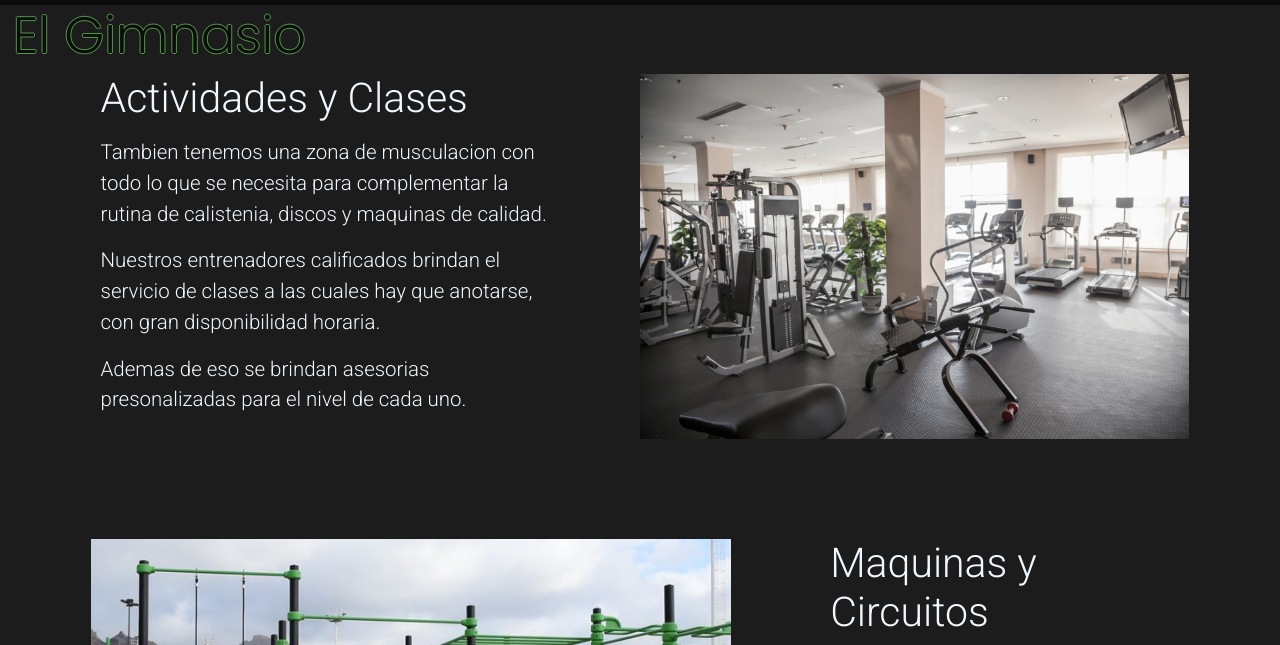
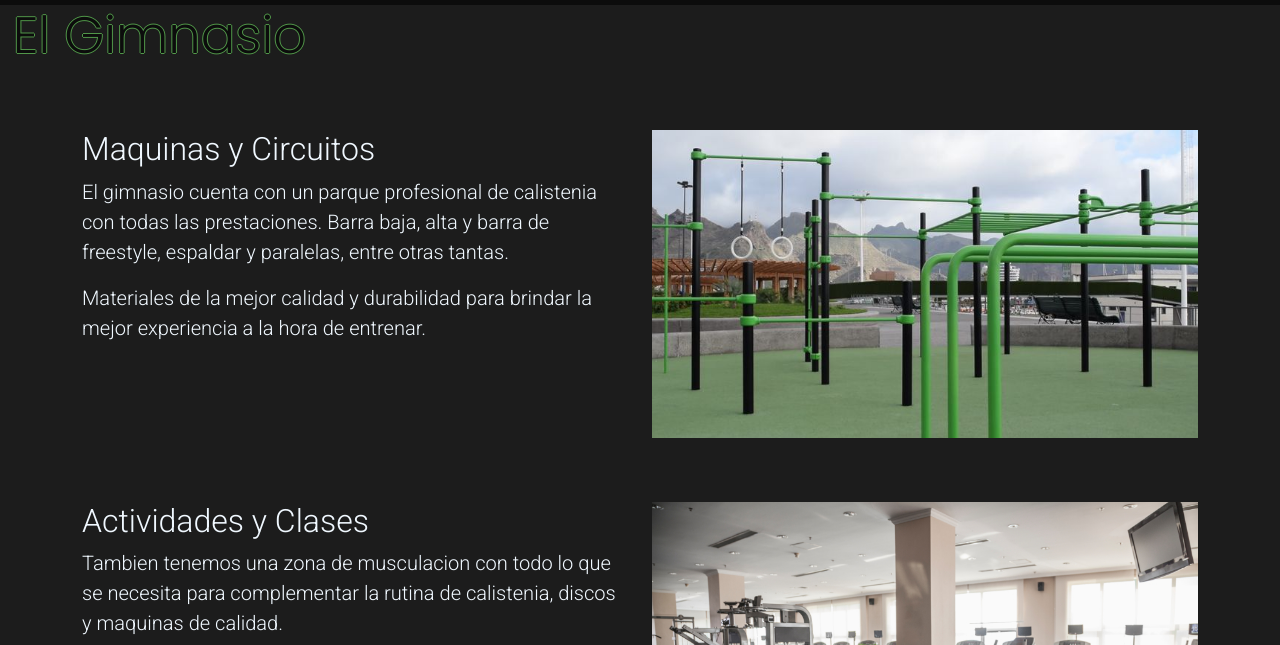
Before and after one commit to Santiago-Papa/Hercules-Street-Workout, a plain HTML site: page paginas/gimnasio.html in a window 1280 px wide. Shown: the part 111-756 px from the top of the page. Drawn offline with nearby package versions, Linux system fonts and the light colour scheme.

Commit message:
Pagina Gimnasio Terminada(Grid)

```diff
--- a/paginas/gimnasio.html
+++ b/paginas/gimnasio.html
@@ -58,22 +58,24 @@
 
         <h1 class="titulos">El Gimnasio</h1>
 
-        <section class="seccionGimnasio">
-            <div class="tituloInfoGimnasio">
+        <section class="container SeccionesGimnasio">
+            <div class="row">
+                <div class="col-sm-12 col-lg-6">
                     <h2>Maquinas y Circuitos</h2>
                     <div class="infoGimnasio">
                         <p>El gimnasio cuenta con un parque profesional de calistenia con todas las prestaciones. Barra baja, alta y barra de freestyle, espaldar y paralelas, entre otras tantas.</p>
                         <p>Materiales de la mejor calidad y durabilidad para brindar la mejor experiencia a la hora de entrenar.</p>
                     </div>
                 </div>
-            <div class="boxImagenGimnasio2">
+                <div class="col-sm-12 col-lg-6">
                     <img src="../imagenes-generales/imagenes-gimnasio/imagen1.jpg" alt="Imagen parque de calistenia" class="imagenesGimnasio">
                 </div>
+            </div>
 
-
-
-
-            <div class="tituloInfoGimnasio2">
+        </section>
+        <section class="container SeccionesGimnasio">
+            <div class="row">
+                <div class="col-sm-12 col-lg-6">
 
                     <h2>Actividades y Clases</h2>
                     <div class="infoGimnasio">
@@ -82,8 +84,9 @@
                         <p>Ademas de eso se brindan asesorias presonalizadas para el nivel de cada uno.</p>
                     </div>
                 </div>
-            <div class="boxImagenGimnasio">
+                <div class="col-sm-12 col-lg-6">
                     <img src="../imagenes-generales/imagenes-gimnasio/imagen2.jpg" alt="Imagen zona de musculacion" class="imagenesGimnasio">
+                </div>
             </div>
         </section>
 
--- a/style.css
+++ b/style.css
@@ -160,14 +160,7 @@ body{
     font-family: 'Roboto', sans-serif;
     font-size: calc(1rem + 0.32vw);
 }
-
-
-
-
-/* --boton(Seccion 3) --*/
-
-
-
+/* --boton(Seccion 3) ----------*/
 .boton{
     margin: 8% auto;
     background-color: #519749;
@@ -176,7 +169,6 @@ body{
     border-radius: 1vh;
     padding: 1%;
 }
-
 .boton a{
     color: aliceblue;
     text-decoration: none;
@@ -192,7 +184,6 @@ body{
 }
 
 /* ---Seccion 4-- */
-
 
 #carouselExampleCaptions{
     display: none;
@@ -335,80 +326,24 @@ body{
 /* ----------------Gimnasio--------------------------- */
 
 
-.seccionGimnasio{
- display: grid;
- grid-template-columns: repeat(14, 1fr);
- grid-template-rows: repeat(11, 1fr);
+.SeccionesGimnasio{
+    margin-top: 5%;
+}
+.SeccionesGimnasio div div img{
+ width: 100%;
+}
 
+.SeccionesGimnasio div div h2{
+    color: aliceblue;
+    font-family: 'Roboto', sans-serif;
 
 }
 
-.tituloInfoGimnasio{
-    grid-row: 7/14;
-    grid-column: 10/14;
-
-    display: inline-block;
-}
-
-.tituloInfoGimnasio2{
-    grid-row: 1/6;
-    grid-column: 2/7;
-
-    display: inline-block;
-}
-
-
-.tituloInfoGimnasio h2{
+.SeccionesGimnasio div div p{
     color: aliceblue;
     font-family: 'Roboto', sans-serif;
-    font-size: 3.2vw;
-    margin-left: 2%;
+    font-size: calc(1rem + 0.32vw);
 }
-
-.tituloInfoGimnasio2 h2{
-    color: aliceblue;
-    font-family: 'Roboto', sans-serif;
-    font-size: 3.2vw;
-    margin-left: 2%;
-}
-
-.infoGimnasio{
-    margin-top: 3%;
-    color: aliceblue;
-    font-family: 'Roboto', sans-serif;
-    font-size: 1.6vw;
-    margin-left: 2%;
-}
-
-.infoGimnasio p{
-    margin-top: 2%;
-}
-
-
-.boxImagenGimnasio{
-    grid-row: 1/6;
-    grid-column:8/14 ;
-
-
-
-}
-
-.boxImagenGimnasio2{
-    grid-row: 7/14;
-    grid-column: 2/9;
-
-
-}
-
-.imagenesGimnasio{
-    width: 100%;
-
-
-
-}
-
-
-
 
 /* ----------------Planes--------------------------- */
 
```
Lines whose indentation alone changed are shown as unchanged.
